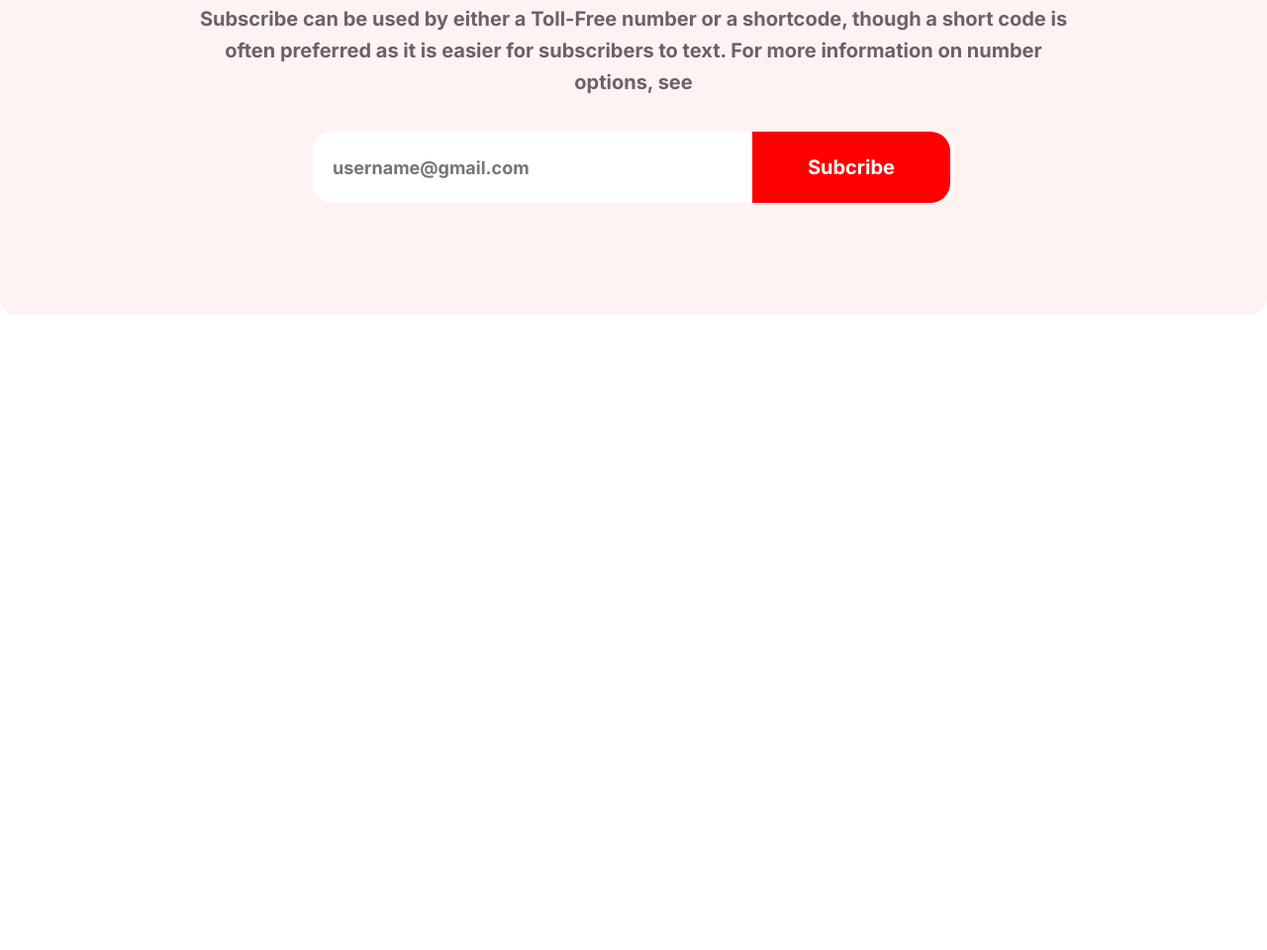
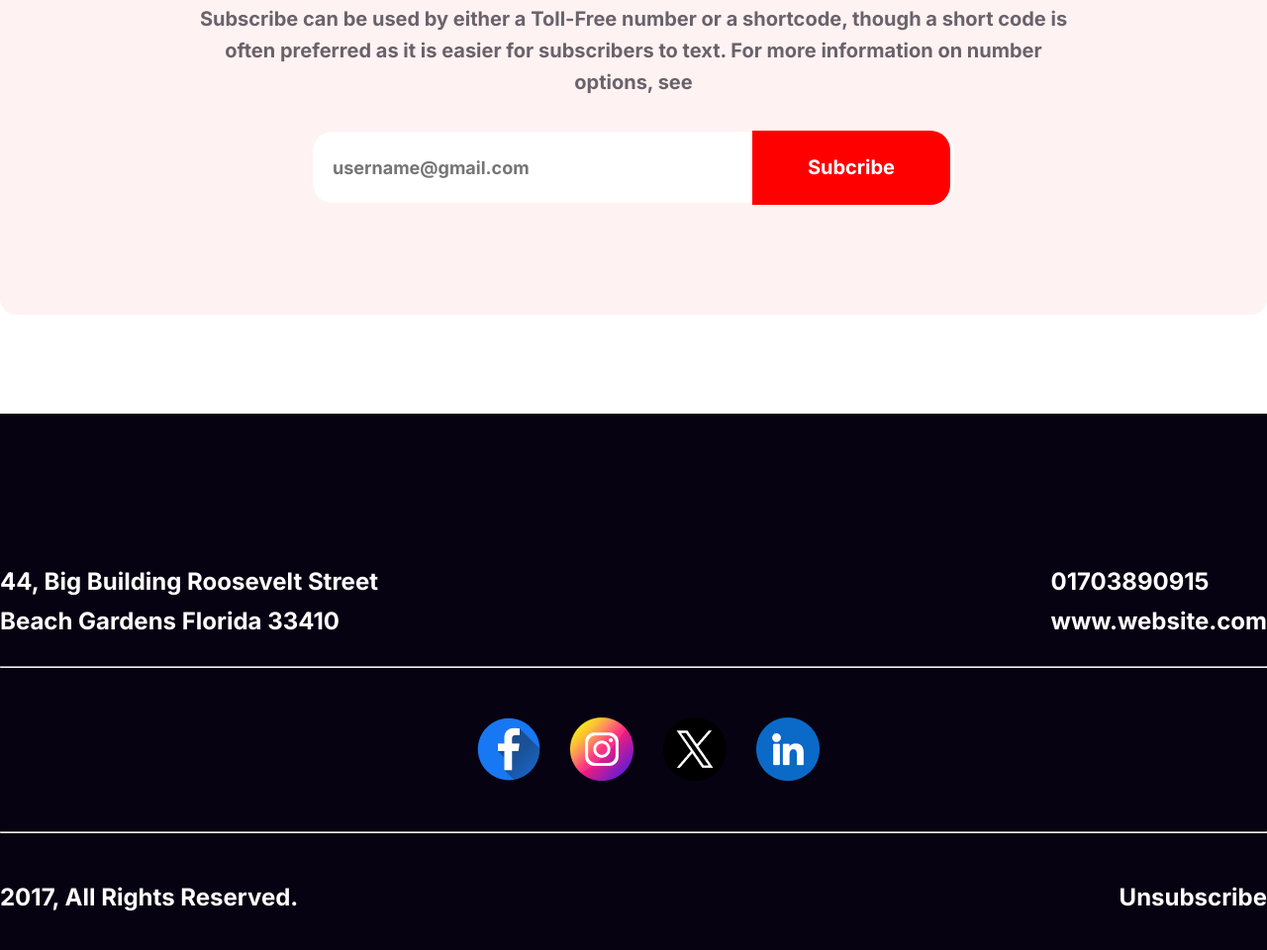
Before and after one commit to MD-Rakibul-Hassan/new-year-new-mission, a plain HTML site: page index.html in a window 1280 px wide. Shown: the part 6586-7546 px from the top of the page at 99% size. Before the commit the page ends 6904 px from the top, so only its background shows below. Drawn offline with Linux system fonts and the light colour scheme; a web font is replaced by a local one.

Commit message:
full website done

```diff
--- a/css/style.css
+++ b/css/style.css
@@ -400,7 +400,7 @@ header .banner {
 }
 .main-section .subcribe .email-me button {
     position: absolute;
-    height: 72px;
+    height: 75px;
     width: 200px;
     right: 25%;
     border: 0;
@@ -415,3 +415,63 @@ header .banner {
     line-height: normal;
     text-transform: capitalize
 }
+
+/* Styles for footer  */
+.footer {
+    margin-top: 100px;
+    background-color:#070211;
+    height: 600px;
+}
+
+.footer .footer-top {
+    display: flex;
+    align-items: center;
+    justify-content: space-between;
+    padding-top: 150px;
+    margin-bottom: 25px;
+}
+
+.footer .footer-top p {
+    width: 400px;
+    color: #FFF;
+    font-family: Inter;
+    font-size: 24px;
+    font-style: normal;
+    font-weight: 500;
+    line-height: 40px;
+}
+.footer .footer-top div h5 {
+    color: #FFF;
+    font-family: Inter;
+    font-size: 24px;
+    font-style: normal;
+    font-weight: 500;
+    line-height: 40px
+}
+
+.footer .footer-middle {
+    display: flex;
+    align-items: center;
+    justify-content: center;
+    margin: 50px 0;
+}
+
+.footer .footer-middle img {
+    margin-left: 30px;
+}
+
+.footer .footer-bottom {
+    margin-top: 50px;
+    display: flex;
+    align-items: center;
+    justify-content: space-between;
+}
+
+.footer .footer-bottom p {
+    color: #FFF;
+    font-family: Inter;
+    font-size: 24px;
+    font-style: normal;
+    font-weight: 500;
+    line-height: normal;
+}
--- a/index.html
+++ b/index.html
@@ -110,9 +110,30 @@
                 <button>Subcribe</button>
             </div>
         </section>
-
     </main>
     <!-- This is the footer section of the website  -->
-    <footer></footer>
+    <footer class="footer">
+        <div class="footer-content container">
+            <div class="footer-top">
+                <p>44, Big Building Roosevelt Street Beach Gardens Florida 33410</p>
+                <div>
+                    <h5>01703890915</h5>
+                    <h5>www.website.com</h5>
+                </div>
+            </div>
+            <hr>
+            <div class="footer-middle">
+                <img src="/resources/Facebook.png" alt="">
+                <img src="/resources/Instagram.png" alt="">
+                <img src="/resources/Twitter.png" alt="">
+                <img src="/resources/Linkedin.png" alt="">
+            </div>
+            <hr>
+            <div class="footer-bottom">
+                <p>2017, All Rights Reserved.</p>
+                <p>Unsubscribe</p>
+            </div>
+        </div>
+    </footer>
 </body>
 </html>
```
